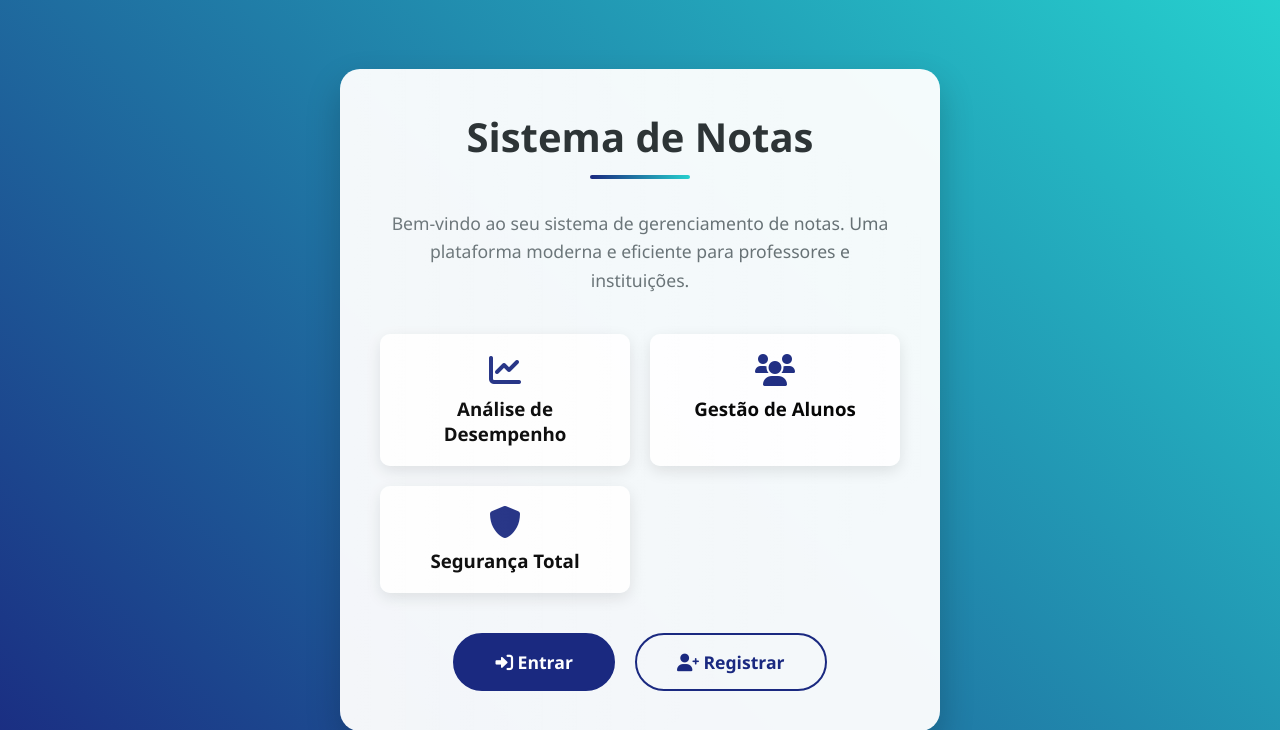
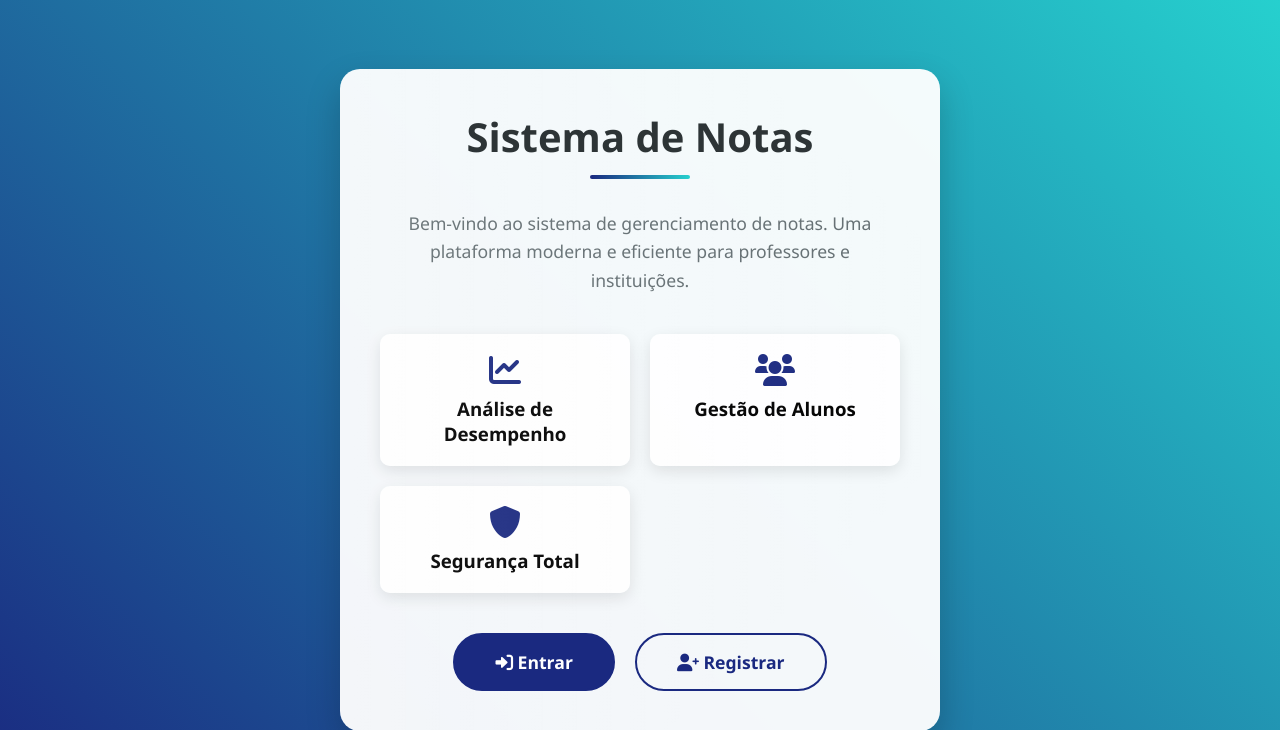
Before and after one commit to Thauangg/Site-Escolar, a Django app: page / in a window 1280 px wide. Shown: the top 730 px of the page. Run offline with Django 5.2, Linux system fonts and the light colour scheme.

Commit message:
Alteração da mensagem na home

```diff
--- a/notas/templates/notas/home.html
+++ b/notas/templates/notas/home.html
@@ -230,7 +230,7 @@
         <h1>Sistema de Notas</h1>
 
         <p class="welcome-message">
-            Bem-vindo ao seu sistema de gerenciamento de notas.
+            Bem-vindo ao sistema de gerenciamento de notas.
             Uma plataforma moderna e eficiente para professores e instituições.
         </p>
 
```
